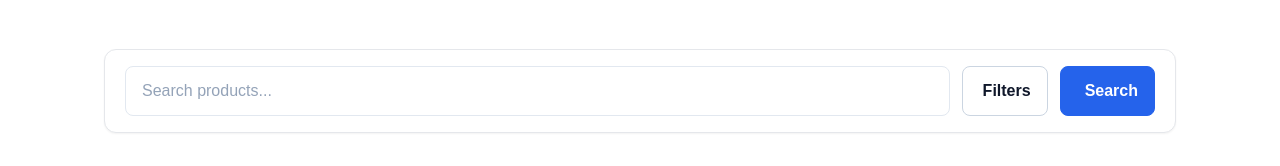
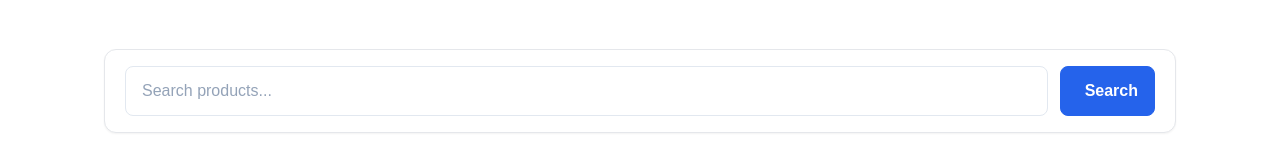
Before and after one commit to TejasSomnathe/XooMart, a React (Vite) app in the folder XooMart/frontend/: page /products in a window 1280 px wide. Shown: the part 153-319 px from the top of the page. Built offline with nearby package versions, Linux system fonts and the light colour scheme; no server answers.

Commit message:
remove the filter button

```diff
--- a/XooMart/frontend/src/components/Product/Product.jsx
+++ b/XooMart/frontend/src/components/Product/Product.jsx
@@ -68,10 +68,10 @@ function Product() {
           onChange={(e) => setInputValue(e.target.value)}
         />
 
-        <button type="button" className="filters-btn">
+        {/* <button type="button" className="filters-btn">
           <i className="fas fa-filter"></i>
           <span>Filters</span>
-        </button>
+        </button> */}
 
         <button type="submit" className="search-btn">
           <i className="fas fa-search"></i>
```
